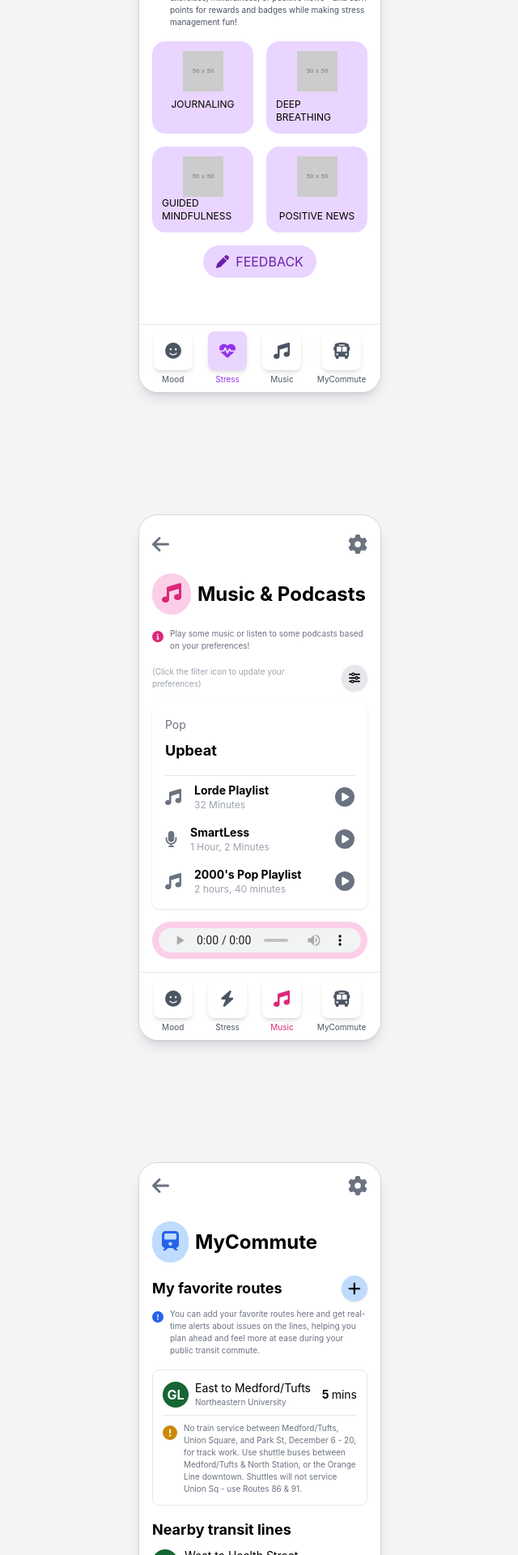
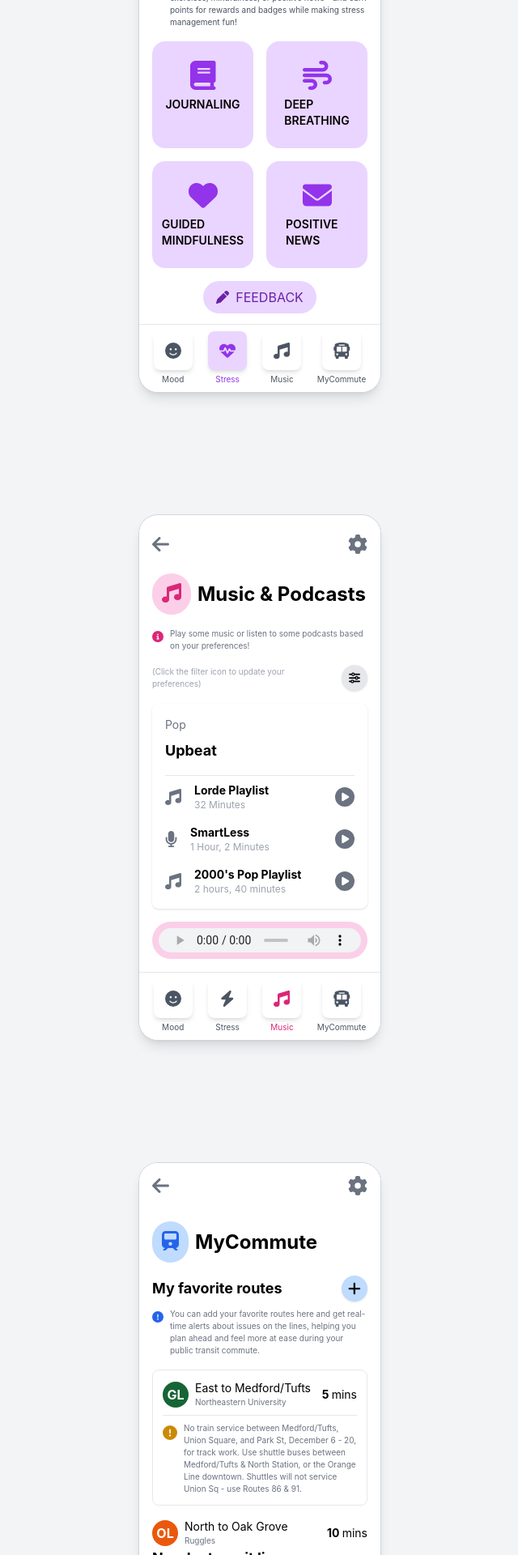
Before and after one commit to yenndang/commuter-companion, a React (Create React App) app: page / in a window 1280 px wide. Shown: the part 1040-2960 px from the top of the page at 81% size, without its empty margins (319-959 px from the left). Built offline with nearby package versions, Linux system fonts and the light colour scheme.

Commit message:
4 main tabs - update

```diff
--- a/src/components/MyCommute.tsx
+++ b/src/components/MyCommute.tsx
@@ -108,6 +108,22 @@ const MyCommute: React.FC = () => {
                 St, December 6 - 20, for track work. Use shuttle buses between
                 Medford/Tufts & North Station, or the Orange Line downtown.
                 Shuttles will not service Union Sq - use Routes 86 & 91.
+              </p>
+            </div>
+          </div>
+          <div className="width-2/3 flex justify-between items-center">
+            <div className="flex items-center">
+              <div className="bg-orange-600 w-8 h-8 rounded-full flex items-center justify-center text-white font-bold mr-2">
+                OL
+              </div>
+              <div>
+                <h3 className="text-sm">North to Oak Grove</h3>
+                <p className="text-gray-500 text-[10px]">Ruggles</p>
+              </div>
+            </div>
+            <div className="flex items-center space-x-2">
+              <p className="text-sm">
+                <span className="font-bold">10 </span>mins
               </p>
             </div>
           </div>
--- a/src/components/StressRelief.tsx
+++ b/src/components/StressRelief.tsx
@@ -10,6 +10,10 @@ import {
   faMusic,
   faBus,
   faInfoCircle,
+  faBook,
+  faWind,
+  faHeart,
+  faEnvelope,
 } from "@fortawesome/free-solid-svg-icons";
 
 const StressReliefActivities: React.FC = () => {
@@ -26,8 +30,8 @@ const StressReliefActivities: React.FC = () => {
           <FontAwesomeIcon icon={faCog} className="text-gray-500 text-2xl" />
         </div>
 
-        {/* Scrollable Content */}
-        <div className="flex-1 overflow-y-auto p-4">
+        {/* Scrollable Content- use overflow-y-auto */}
+        <div className="flex-1 p-4">
           {/* Title Section */}
           <div className="flex items-center mb-4">
             <div className="bg-purple-200 rounded-full p-3">
@@ -54,37 +58,40 @@ const StressReliefActivities: React.FC = () => {
 
           {/* Activities Grid */}
           <div className="grid grid-cols-2 gap-4 mb-4">
-            <div className="bg-purple-200 rounded-2xl p-3 flex flex-col items-center">
-              <img
-                src="https://placehold.co/50x50"
-                alt="Journaling icon"
-                className="mb-2"
+            {/* Journaling */}
+            <div className="bg-purple-200 rounded-2xl p-6 flex flex-col items-center">
+              <FontAwesomeIcon
+                icon={faBook}
+                className="text-purple-600 text-4xl mb-2"
               />
-              <p className="text-xs">JOURNALING</p>
+              <p className="text-sm font-semibold">JOURNALING</p>
             </div>
-            <div className="bg-purple-200 rounded-2xl p-3 flex flex-col items-center">
-              <img
-                src="https://placehold.co/50x50"
-                alt="Deep Breathing icon"
-                className="mb-2"
+
+            {/* Deep Breathing */}
+            <div className="bg-purple-200 rounded-2xl p-6 flex flex-col items-center">
+              <FontAwesomeIcon
+                icon={faWind}
+                className="text-purple-600 text-4xl mb-2"
               />
-              <p className="text-xs">DEEP BREATHING</p>
+              <p className="text-sm font-semibold">DEEP BREATHING</p>
             </div>
-            <div className="bg-purple-200 rounded-2xl p-3 flex flex-col items-center">
-              <img
-                src="https://placehold.co/50x50"
-                alt="Guided Mindfulness icon"
-                className="mb-auto"
+
+            {/* Guided Mindfulness */}
+            <div className="bg-purple-200 rounded-2xl p-6 flex flex-col items-center">
+              <FontAwesomeIcon
+                icon={faHeart}
+                className="text-purple-600 text-4xl mb-2"
               />
-              <p className="text-xs">GUIDED MINDFULNESS</p>
+              <p className="text-sm font-semibold">GUIDED MINDFULNESS</p>
             </div>
-            <div className="bg-purple-200 rounded-2xl p-3 flex flex-col items-center justify-between">
-              <img
-                src="https://placehold.co/50x50"
-                alt="Positive News icon"
-                className="mb-auto"
+
+            {/* Positive News */}
+            <div className="bg-purple-200 rounded-2xl p-6 flex flex-col items-center">
+              <FontAwesomeIcon
+                icon={faEnvelope}
+                className="text-purple-600 text-4xl mb-2"
               />
-              <p className="text-xs">POSITIVE NEWS</p>
+              <p className="text-sm font-semibold">POSITIVE NEWS</p>
             </div>
           </div>
 
```
